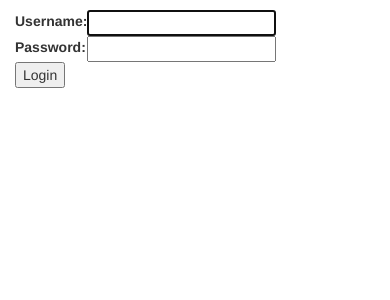
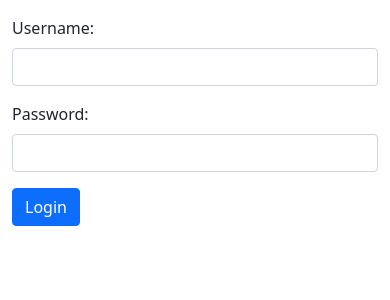
Before and after one commit to jrabideaux/money-management, a Django app: page /accounts/login/ in a window 390 px wide. Shown: the top 300 px of the page. Run offline with Django 3.2, Linux system fonts and the light colour scheme; some libraries are stand-ins or nearby versions.

Commit message:
Updated login.html

```diff
--- a/money_management/budget/templates/base.html
+++ b/money_management/budget/templates/base.html
@@ -1,13 +1,12 @@
-<!DOCTYPE html>
+<!doctype html>
 <html lang="en">
 <head>
 
   {% block title %}<title>Django Budget Management</title>{% endblock %}
   <meta charset="utf-8">
   <meta name="viewport" content="width=device-width, initial-scale=1">
-  <link rel="stylesheet" href="https://maxcdn.bootstrapcdn.com/bootstrap/3.3.7/css/bootstrap.min.css">
-  <script src="https://ajax.googleapis.com/ajax/libs/jquery/1.12.4/jquery.min.js"></script>
-  <script src="https://maxcdn.bootstrapcdn.com/bootstrap/3.3.7/js/bootstrap.min.js"></script>
+  <link href="https://cdn.jsdelivr.net/npm/bootstrap@5.0.1/dist/css/bootstrap.min.css" rel="stylesheet" integrity="sha384-+0n0xVW2eSR5OomGNYDnhzAbDsOXxcvSN1TPprVMTNDbiYZCxYbOOl7+AMvyTG2x" crossorigin="anonymous">
+  <script src="https://cdn.jsdelivr.net/npm/bootstrap@5.0.1/dist/js/bootstrap.bundle.min.js" integrity="sha384-gtEjrD/SeCtmISkJkNUaaKMoLD0//ElJ19smozuHV6z3Iehds+3Ulb9Bn9Plx0x4" crossorigin="anonymous"></script>
 
   <!-- Add additional CSS in static file -->
   {% load static %}
@@ -22,10 +21,8 @@
      <li><a href="{% url 'logout'%}?next={{request.path}}">Logout</a></li>
    {% endif %}
   </ul>
-  </div>
-  <div class="col-sm-10 ">
-  {% block content %}{% endblock %}
 </div>
-</div>
+  {% block content %}
+  {% endblock %}
 </body>
 </html>
--- a/money_management/budget/templates/registration/login.html
+++ b/money_management/budget/templates/registration/login.html
@@ -15,19 +15,18 @@
     {% endif %}
   {% endif %}
 
+<div class="container">
   <form method="post" action="{% url 'login' %}">
     {% csrf_token %}
-    <table>
-      <tr>
-        <td>{{ form.username.label_tag }}</td>
-        <td>{{ form.username }}</td>
-      </tr>
-      <tr>
-        <td>{{ form.password.label_tag }}</td>
-        <td>{{ form.password }}</td>
-      </tr>
-    </table>
-    <input type="submit" value="Login" />
-    <input type="hidden" name="next" value="{{ next }}" />
+    <div class="mb-3">
+      <label for="username" class=form-label>Username:</label>
+      <input class="form-control" id="username">
+    </div>
+    <div class="mb-3">
+      <label for="password" class=form-label>Password:</label>
+      <input class="form-control" id="password">
+    </div>
+    <button type="submit" class="btn btn-primary">Login</button>
   </form>
+</div>
 {% endblock %}
```
